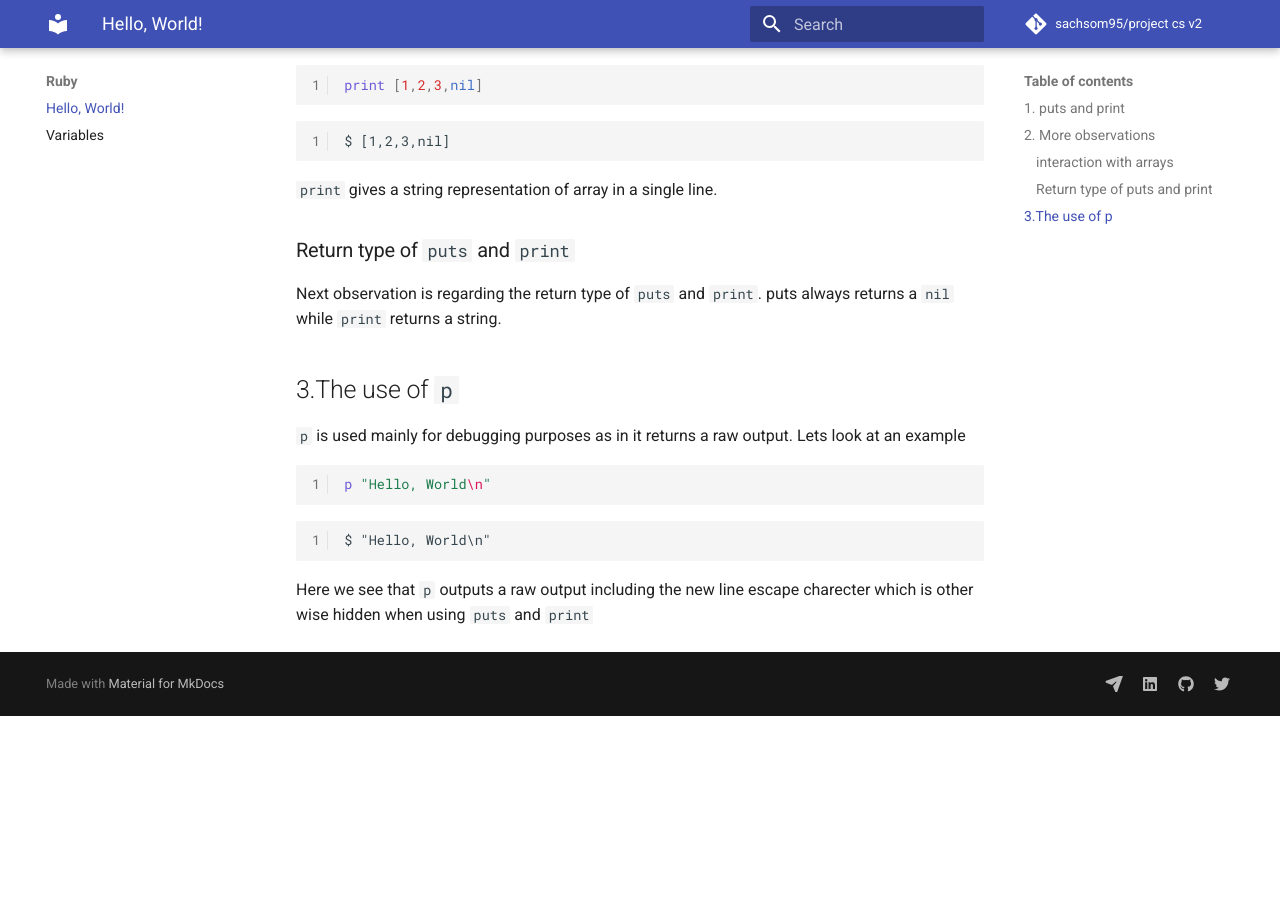
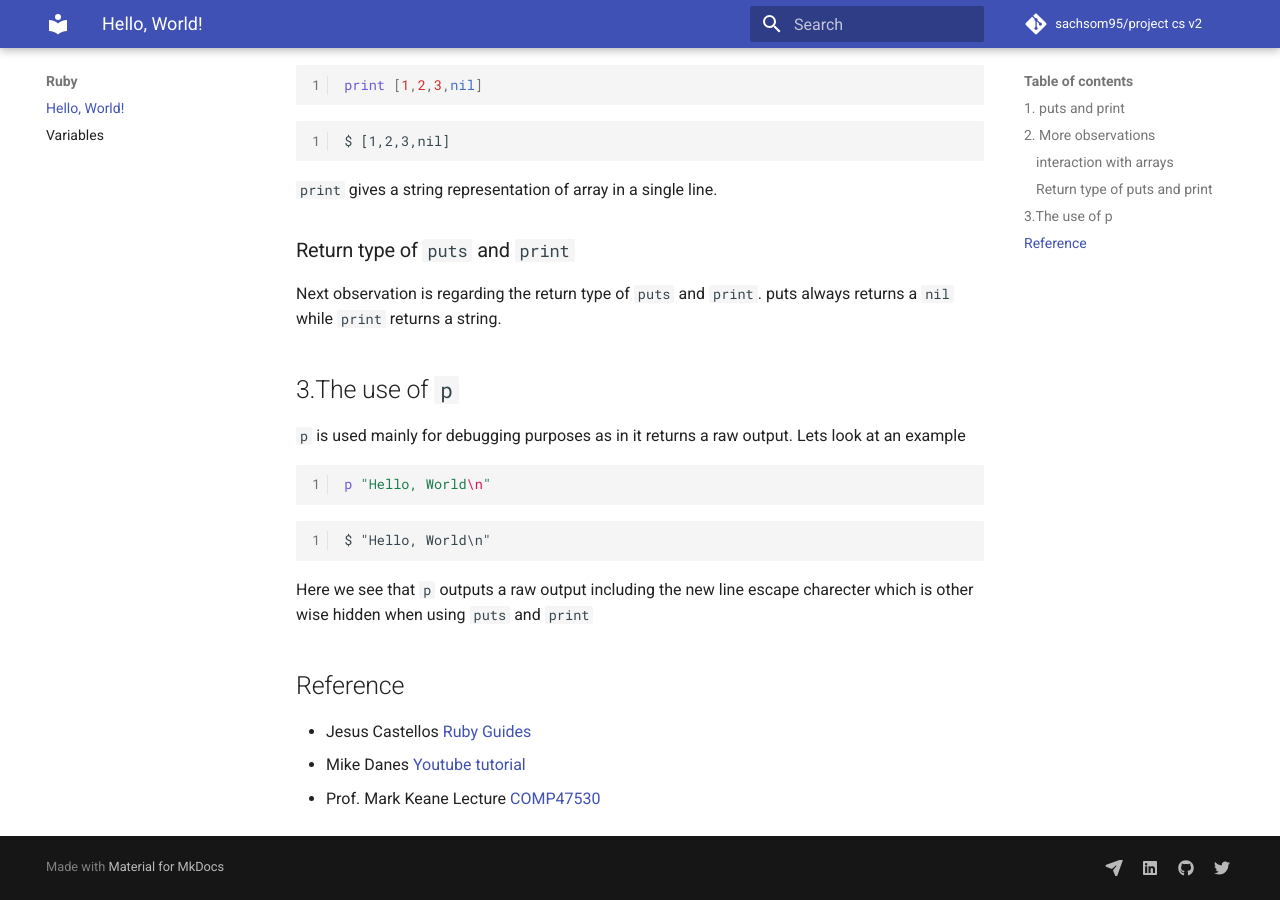
Before and after one commit to sachsom95/project_cs_v2, an MkDocs documentation site: the page built from docs/Ruby/introduction.md, in a window 1280 px wide and 900 px high, scrolled down 2026 px. Built offline with MkDocs 1.6.1 and Material for MkDocs 9.7.7, drawn with Linux system fonts in a browser that asks for light colours; comment, search, counter and statistics services are not loaded; old or Windows-style settings are respelled for this version of MkDocs; before the commit the page ends 2742 px from its top, so only the background shows below that.

Commit message:
Hello, World Ruby Content creation done

````diff
--- a/docs/Ruby/introduction.md
+++ b/docs/Ruby/introduction.md
@@ -107,3 +107,9 @@ p "Hello, World\n"
 $ "Hello, World\n"
 ```
 Here we see that `p` outputs a raw output including the new line escape charecter which is other wise hidden when using `puts` and `print`
+
+## Reference
+
+* Jesus Castellos [Ruby Guides](https://www.rubyguides.com/2018/10/puts-vs-print/)
+* Mike Danes [Youtube tutorial](https://www.youtube.com/watch?v=t_ispmWmdjY)
+* Prof. Mark Keane Lecture [COMP47530](https://sisweb.ucd.ie/usis/!W_HU_MENU.P_PUBLISH?p_tag=MODULE&MODULE=COMP47530)
````
